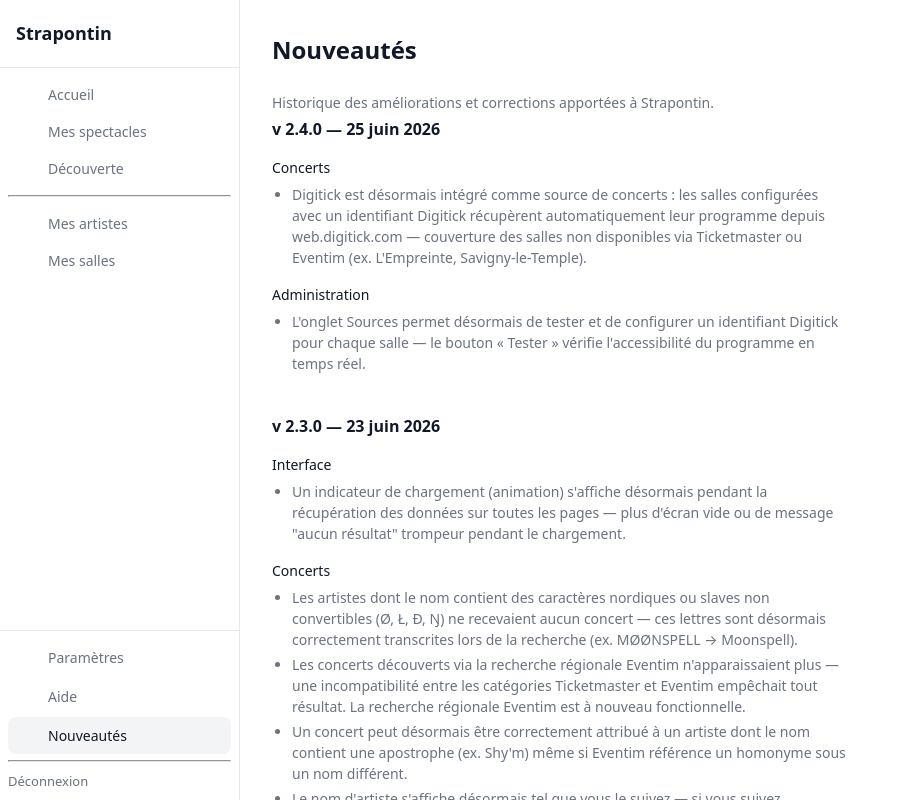
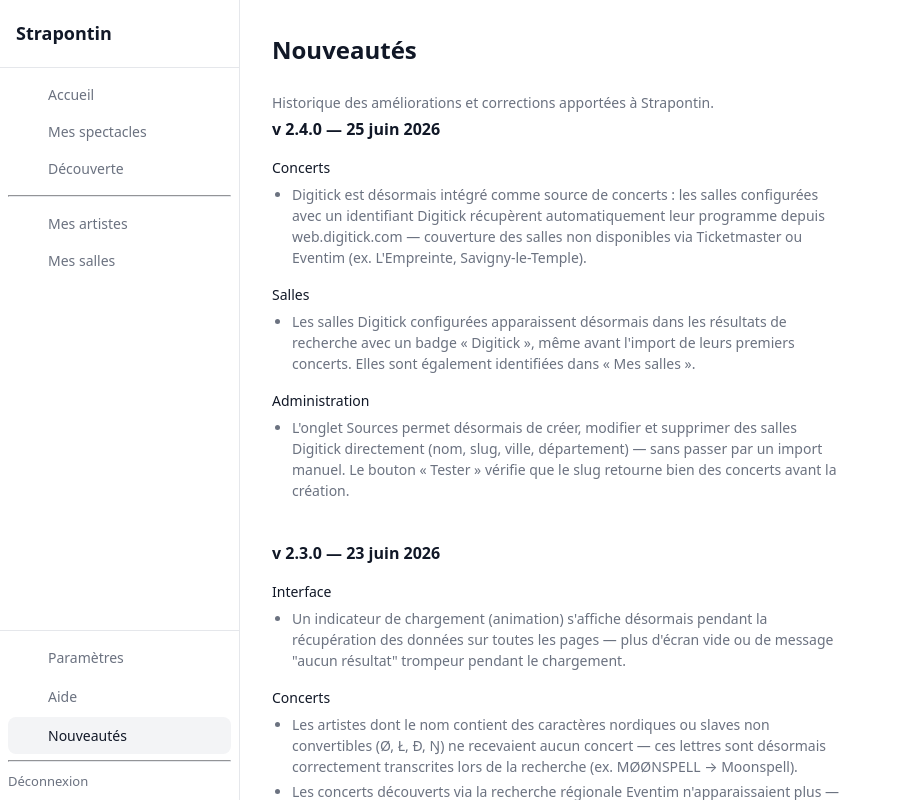
Before and after one commit to Sietch-Tabr/strapontin, a Vue app in the folder front/: page /changelog in a window 1280 px wide. Shown: the top 800 px of the page, without its empty margins (0-908 px from the left). Built offline with nearby package versions, Linux system fonts and the light colour scheme; no server answers.

Commit message:
docs: changelog et CLAUDE.md — CRUD Digitick, badge, fixes (#697)

```diff
--- a/front/src/pages/ChangelogPage.vue
+++ b/front/src/pages/ChangelogPage.vue
@@ -17,9 +17,15 @@
             </ul>
           </div>
           <div>
+            <p class="changelog-categorie">Salles</p>
+            <ul>
+              <li>Les salles Digitick configurées apparaissent désormais dans les résultats de recherche avec un badge « Digitick », même avant l'import de leurs premiers concerts. Elles sont également identifiées dans « Mes salles ».</li>
+            </ul>
+          </div>
+          <div>
             <p class="changelog-categorie">Administration</p>
             <ul>
-              <li>L'onglet Sources permet désormais de tester et de configurer un identifiant Digitick pour chaque salle — le bouton « Tester » vérifie l'accessibilité du programme en temps réel.</li>
+              <li>L'onglet Sources permet désormais de créer, modifier et supprimer des salles Digitick directement (nom, slug, ville, département) — sans passer par un import manuel. Le bouton « Tester » vérifie que le slug retourne bien des concerts avant la création.</li>
             </ul>
           </div>
         </div>
```
Also changed, not shown: 1 other file (tests, documents, lock files or other folders).
